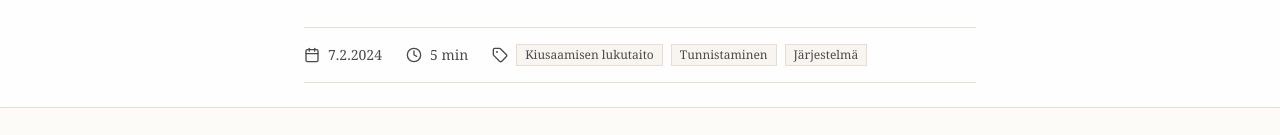
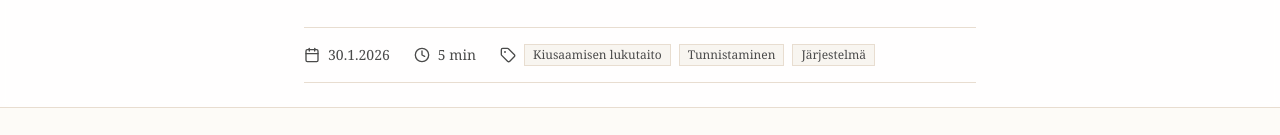
Before and after one commit to JoonasHuhta/Turvasiipi, a Next.js app: page /ajattelu/kiusaamisen-lukutaito-osa-1 in a window 1280 px wide. Shown: the part 249-384 px from the top of the page. Built offline with nearby package versions, Linux system fonts and the light colour scheme.

Commit message:
chore(articles): update publication dates to 2026 (Jan-Feb timeline)

```diff
--- a/src/data/articles.ts
+++ b/src/data/articles.ts
@@ -34,7 +34,7 @@ export const articles: Article[] = [
         slug: "kiusaamisen-lukutaito-osa-5",
         title: "Miksi kiusattu usein lähtee – ja miten kierteen voi katkaista ennen sitä",
         excerpt: "Kun järjestelmä ei toimi, milloin eskalaatio on välttämätöntä? Miksi lähteminen ei ole epäonnistuminen – mutta hiljainen lähtö on järjestelmän voitto.",
-        publishedDate: "2024-02-11",
+        publishedDate: "2026-02-07",
         readTime: "7 min",
         tags: ["Kiusaamisen lukutaito", "Eskalaatio", "Työturvallisuus"],
         featured: false,
@@ -49,7 +49,7 @@ export const articles: Article[] = [
         slug: "kiusaamisen-lukutaito-osa-4",
         title: "Miksi muisti ei riitä – ja dokumentointi muuttaa kaiken",
         excerpt: "Työelämässä asiat ratkaistaan sen perusteella, mitä voidaan näyttää toteen. Dokumentointi ei ole kyttäämistä – se on turvaa.",
-        publishedDate: "2024-02-10",
+        publishedDate: "2026-02-05",
         readTime: "6 min",
         tags: ["Kiusaamisen lukutaito", "Dokumentointi", "Todistaminen"],
         featured: false,
@@ -64,7 +64,7 @@ export const articles: Article[] = [
         slug: "kiusaamisen-lukutaito-osa-3",
         title: "Kun kiusaaminen pukeutuu hyväksyttävään muotoon",
         excerpt: "Yksi syy siihen, miksi kiusaaminen jää tunnistamatta, on että se ei näytä kiusaamiselta. Se näyttää palautteelta, huumorilta, tehokkuudelta.",
-        publishedDate: "2024-02-09",
+        publishedDate: "2026-02-03",
         readTime: "8 min",
         tags: ["Kiusaamisen lukutaito", "Naamioitu kiusaaminen", "Työelämä"],
         featured: false,
@@ -79,7 +79,7 @@ export const articles: Article[] = [
         slug: "kiusaamisen-lukutaito-osa-2",
         title: "Kolmio, jossa kukaan ei näe kokonaisuutta",
         excerpt: "Kiusaaminen ei ole kahden ihmisen välinen ongelma. Se on kolmen roolin muodostama järjestelmä: kiusaaja, kiusattu ja sivullinen.",
-        publishedDate: "2024-02-08",
+        publishedDate: "2026-02-01",
         readTime: "6 min",
         tags: ["Kiusaamisen lukutaito", "Dynamiikka", "Roolit"],
         featured: false,
@@ -94,7 +94,7 @@ export const articles: Article[] = [
         slug: "kiusaamisen-lukutaito-osa-1",
         title: "Miksi kiusattu lähtee – ja miksi se ei ole ratkaisu",
         excerpt: "Miksi ongelma ei koskaan lähde – vaan ihminen lähtee? Tämä sarja käsittelee kiusaamisen lukutaitoa: miten tunnistaa tilanne ajoissa ja miten toimia ennen kuin terveys hajoaa.",
-        publishedDate: "2024-02-07",
+        publishedDate: "2026-01-30",
         readTime: "5 min",
         tags: ["Kiusaamisen lukutaito", "Tunnistaminen", "Järjestelmä"],
         featured: true,
@@ -110,7 +110,7 @@ export const articles: Article[] = [
         slug: "kun-tyoyhteiso-sairastuu",
         title: "Kun työyhteisö sairastuu",
         excerpt: "Miksi työpaikkakiusaamista selitetään – eikä pysäytetä. Kulmakiviartikkeli siitä, miksi terve organisaatio reagoi uhkiin ja sairas organisaatio selittää ne pois.",
-        publishedDate: "2024-02-06",
+        publishedDate: "2026-01-28",
         readTime: "3 min",
         tags: ["Organisaatiokulttuuri", "Työpaikkakiusaaminen", "Johtaminen"],
         featured: true,
```
